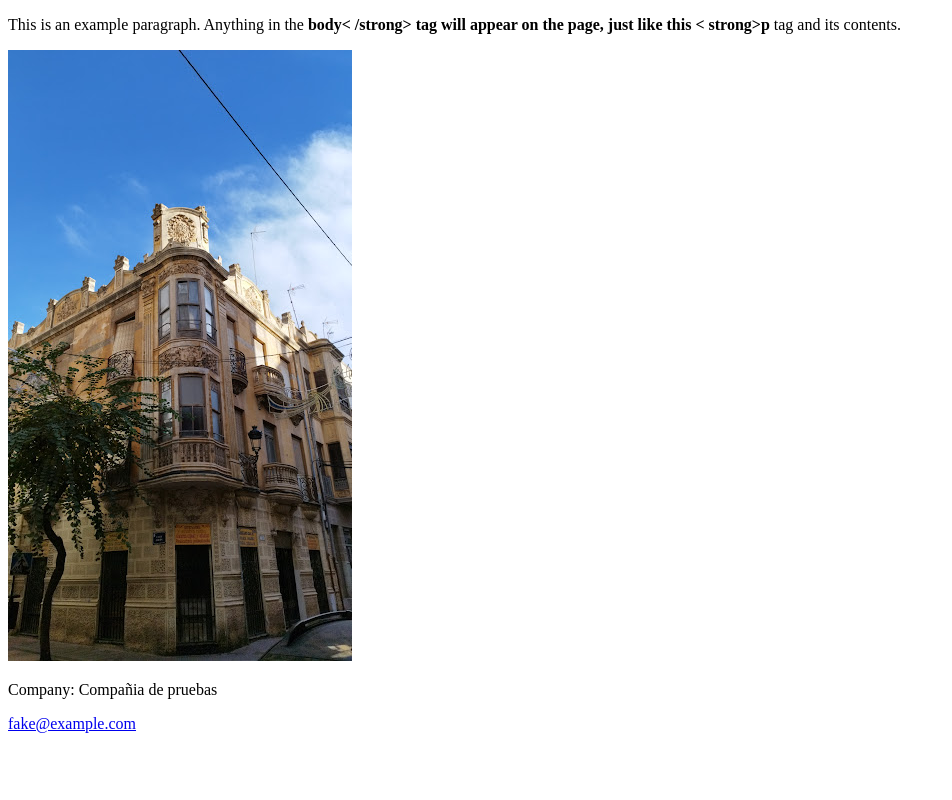
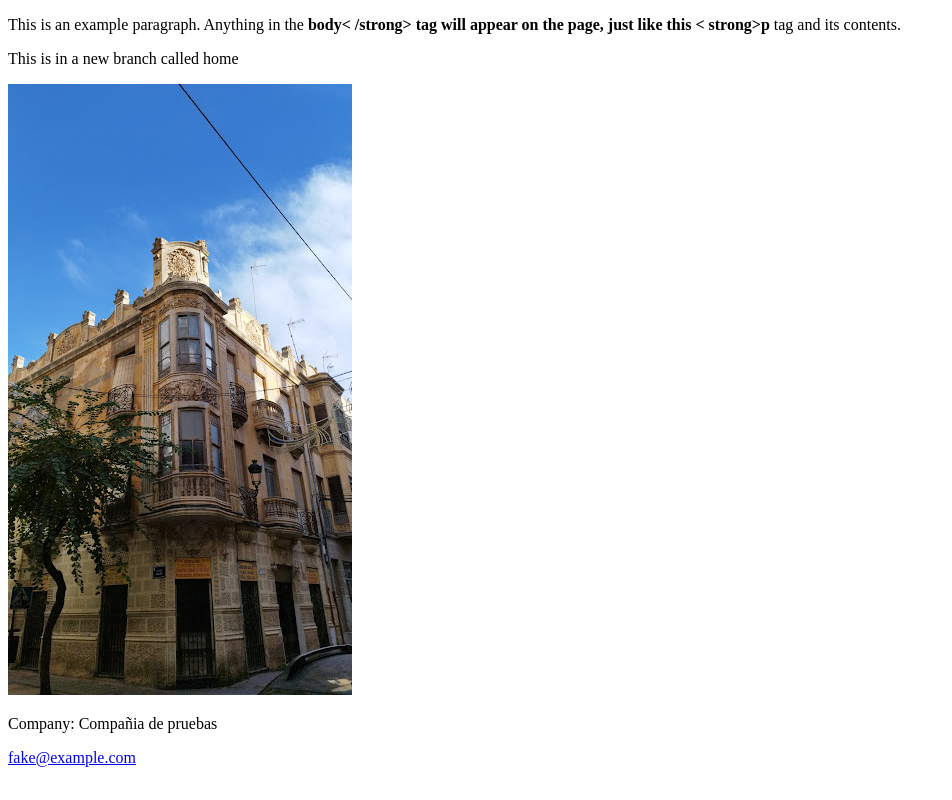
Before and after one commit to jlvalero1/Exercise_Unit5_website, a plain HTML site: page index.html in a window 1280 px wide. Shown: the whole page, without its empty margins (0-952 px from the left). Drawn offline with Linux system fonts and the light colour scheme.

Commit message:
Causing conflict

```diff
--- a/index.html
+++ b/index.html
@@ -7,6 +7,7 @@
 		<p>This is an example paragraph. Anything in the <strong>body<
 			/strong> tag will appear on the page, just like this <
 			strong>p</strong> tag and its contents.</p>
+		<p>This is in a new branch called home</p>
 		<p><img src="image.jpg" alt="Picture of Elda's building"></p>
 
 	</body>
```
